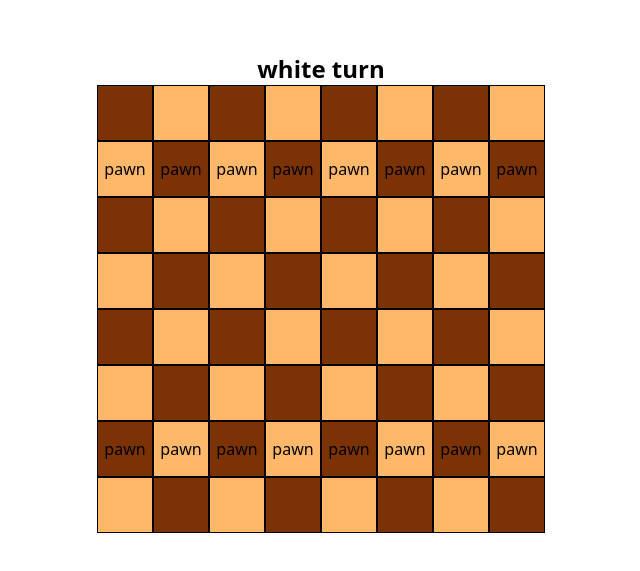
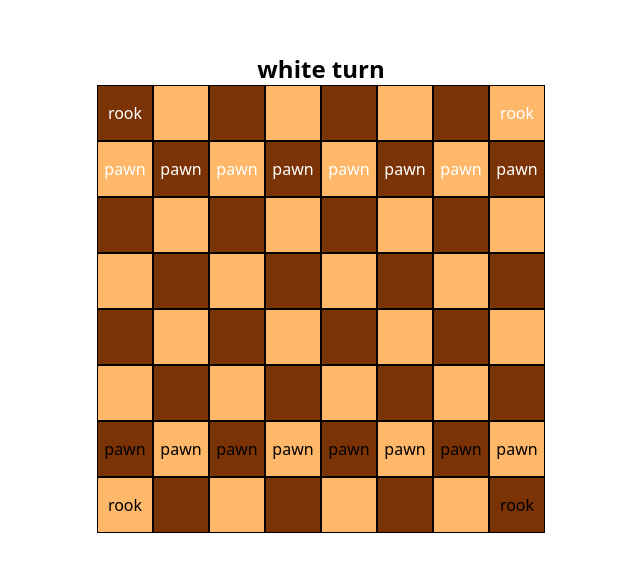
Before and after one commit to yuriserka/chess, a React (Vite) app: page / in a window 1280 px wide. Shown: the part 107-678 px from the top of the page, without its empty margins (319-959 px from the left). Built offline with nearby package versions, Linux system fonts and the light colour scheme.

Commit message:
feat: minor refactor + rook + game instance singleton

```diff
--- a/src/App.tsx
+++ b/src/App.tsx
@@ -1,89 +1,42 @@
-import { useState } from "react"
-import { Board } from "./Game/Board"
-import type { Position } from "./Game/Pieces/Move"
-import type { Piece } from "./Game/Pieces/Piece"
-
-let board = new Board()
+import { useState } from "react";
+import PieceCell from "./Components/PieceCell";
+import { instance } from "./Game/Instance";
+import { Piece } from "./Game/Pieces/Piece";
 
 function App() {
-  const [selectedPiece, setSelectedPiece] = useState<Piece | null>(null)
-  const [turn, setTurn] = useState<"white" | "black">("white")
-
-  function movePiece(cell: Position) {
-    if (selectedPiece) {
-      const move = selectedPiece.getMoves(board).find(move => move.to.x === cell.x && move.to.y === cell.y);
-      if (move) {
-        move.execute(board)
-        setSelectedPiece(null)
-        setTurn(turn === "white" ? "black" : "white")
-      }
-    }
-  }
+  const [selectedPiece, setSelectedPiece] = useState<Piece | null>(null);
 
   return (
     <div className="flex flex-col items-center justify-center h-screen w-screen">
-      <h1 className="text-2xl font-bold">{turn} turn</h1>
-      {
+      <h1 className="text-2xl font-bold">{instance.turn} turn</h1>
+      {instance.board.pieces.map((row, i) => {
+        return (
+          <div key={i} className={`flex flex-row items-center justify-center`}>
+            {row.map((piece, j) => {
+              const bgColor =
+                (i + j) % 2 === 0 ? "bg-amber-900" : "bg-orange-300";
+              const currentPosition = { x: i, y: j };
+              const isSelected =
+                selectedPiece?.position.x === currentPosition.x &&
+                selectedPiece?.position.y === currentPosition.y;
 
-        board.pieces.map((row, i) => {
-          return <div key={i} className={`flex flex-row items-center justify-center`}>
-            {
-              row.map(
-                (cell, j) => {
-                  const bgColor = (i + j) % 2 === 0 ? "bg-amber-900" : "bg-orange-300";
-                  if (selectedPiece) {
-                    const isMove = selectedPiece.getMoves(board).some(move => move.to.x === i && move.to.y === j);
-                    if (isMove) {
-                      const possibleMoveClasses = "border-green-500 border-3 cursor-pointer";
-                      return (
-                        <button
-                          id={`${i}-${j}`}
-                          key={`${i}-${j}`}
-                          className={`w-14 h-14 border border-black text-${cell?.color} ${bgColor} ${possibleMoveClasses}`}
-                          onClick={() => movePiece({ x: i, y: j })}
-                        >
-                          {cell?.type}
-                        </button>
-                      )
-                    }
-                  }
-                  if (cell === null) {
-                    return <div id={`${i}-${j}`} key={`${i}-${j}`} className={`w-14 h-14 border border-black ${bgColor}`} />
-                  }
-                  const isSelected = selectedPiece?.position.x === i && selectedPiece?.position.y === j;
-                  const selectedClasses = (isSelected ? ["border-green-500", "border-3"] : []).join(" ");
-                  const hoverBgColor = cell.color === "black" ? "hover:bg-amber-700" : "hover:bg-orange-400";
-                  const isTurn = cell.color === turn;
-                  const turnClasses = isTurn ? "cursor-pointer" : "";
-
-                  return (
-                    <button
-                      disabled={!isTurn}
-                      id={`${i}-${j}`}
-                      key={`${i}-${j}`}
-                      className={
-                        `w-14 h-14 border border-black text-${cell.color} ${bgColor} ${hoverBgColor} ${selectedClasses} ${turnClasses}`
-                      }
-                      onClick={() => {
-                        const piece = board.getPiece({ x: i, y: j });
-                        if (selectedPiece === piece) {
-                          setSelectedPiece(null)
-                        } else {
-                          setSelectedPiece(piece)
-                        }
-                      }}
-                    >
-                      {cell.type}
-                    </button>
-                  )
-                }
-              )
-            }
+              return (
+                <PieceCell
+                  key={`${i}-${j}`}
+                  piece={piece}
+                  backgroundColor={bgColor}
+                  currentPosition={currentPosition}
+                  isSelected={isSelected}
+                  currentSelectedPiece={selectedPiece}
+                  setSelectedPiece={setSelectedPiece}
+                />
+              );
+            })}
           </div>
-        })
-      }
+        );
+      })}
     </div>
-  )
+  );
 }
 
-export default App
+export default App;
--- /dev/null
+++ b/src/Components/PieceCell.tsx
@@ -0,0 +1,85 @@
+import { instance } from "../Game/Instance";
+import type { Position } from "../Game/Pieces/Move";
+import { Piece } from "../Game/Pieces/Piece";
+
+type Props = {
+  piece: Piece | null;
+  backgroundColor: string;
+  currentPosition: Position;
+  isSelected: boolean;
+  currentSelectedPiece: Piece | null;
+  setSelectedPiece: (piece: Piece | null) => void;
+};
+
+function PieceCell({
+  piece,
+  backgroundColor,
+  currentPosition,
+  isSelected,
+  currentSelectedPiece,
+  setSelectedPiece,
+}: Props) {
+  function movePiece(position: Position) {
+    if (currentSelectedPiece) {
+      instance.movePiece(currentSelectedPiece, position, () => {
+        setSelectedPiece(null);
+      });
+    }
+  }
+
+  const pieceColor = piece?.color === "white" ? "text-white" : "text-black";
+
+  if (currentSelectedPiece) {
+    const isMove = currentSelectedPiece
+      .getMoves(instance.board)
+      .some(
+        (move) =>
+          move.to.x === currentPosition.x && move.to.y === currentPosition.y
+      );
+    if (isMove) {
+      const possibleMoveClasses = "border-green-500 border-3 cursor-pointer";
+
+      return (
+        <button
+          className={`w-14 h-14 border border-black ${pieceColor} ${backgroundColor} ${possibleMoveClasses}`}
+          onClick={() => movePiece(currentPosition)}
+        >
+          {piece?.type}
+        </button>
+      );
+    }
+  }
+
+  if (!piece) {
+    return (
+      <div className={`w-14 h-14 border border-black ${backgroundColor}`} />
+    );
+  }
+
+  const selectedClasses = (
+    isSelected ? ["border-green-500", "border-3"] : []
+  ).join(" ");
+  const hoverBgColor =
+    piece.color === "black" ? "hover:bg-amber-700" : "hover:bg-orange-400";
+  const isTurn = piece.color === instance.turn;
+  const turnClasses = isTurn ? "cursor-pointer" : "";
+
+  return (
+    <button
+      disabled={!isTurn}
+      className={`w-14 h-14 border border-black ${pieceColor} ${backgroundColor} ${hoverBgColor} ${selectedClasses} ${turnClasses}`}
+      onClick={() => {
+        const piece = instance.board.getPiece(currentPosition);
+        if (currentSelectedPiece === piece) {
+          setSelectedPiece(null);
+        } else {
+          setSelectedPiece(piece);
+        }
+      }}
+    >
+      {piece.type}
+    </button>
+  );
+}
+
+export default PieceCell;
--- a/src/Game/Board.ts
+++ b/src/Game/Board.ts
@@ -1,12 +1,23 @@
 import type { Position } from "./Pieces/Move";
 import { Pawn } from "./Pieces/Pawn";
 import type { Piece } from "./Pieces/Piece";
+import { Rook } from "./Pieces/Rook";
 
 export class Board {
   pieces: (Piece | null)[][];
 
   constructor() {
-    this.pieces = this.getInitialBoard();
+    this.pieces = [
+      [null, null, null, null, null, null, null, null],
+      [null, null, null, null, null, null, null, null],
+      [null, null, null, null, null, null, null, null],
+      [null, null, null, null, null, null, null, null],
+      [null, null, null, null, null, null, null, null],
+      [null, null, null, null, null, null, null, null],
+      [null, null, null, null, null, null, null, null],
+      [null, null, null, null, null, null, null, null],
+    ];
+    this.fillBoard();
   }
 
   getPiece(position: Position): Piece | null {
@@ -25,25 +36,19 @@ export class Board {
     this.pieces[position.x][position.y] = null;
   }
 
+  isValidPosition(position: Position) {
+    return (
+      position.x >= 0 && position.x < 8 && position.y >= 0 && position.y < 8
+    );
+  }
+
   private validatePosition(position: Position) {
-    if (position.x < 0 || position.x >= 8 || position.y < 0 || position.y >= 8) {
+    if (!this.isValidPosition(position)) {
       throw new Error("Invalid position");
     }
   }
 
-  private getInitialBoard() {
-    const clearBoard = [
-      [null, null, null, null, null, null, null, null],
-      [null, null, null, null, null, null, null, null],
-      [null, null, null, null, null, null, null, null],
-      [null, null, null, null, null, null, null, null],
-      [null, null, null, null, null, null, null, null],
-      [null, null, null, null, null, null, null, null],
-      [null, null, null, null, null, null, null, null],
-      [null, null, null, null, null, null, null, null],
-    ];
-    this.pieces = clearBoard;
-
+  private fillBoard() {
     for (let i = 0; i < 8; i++) {
       const whitePawn = new Pawn("white", { x: 1, y: i });
       const blackPawn = new Pawn("black", { x: 6, y: i });
@@ -52,6 +57,18 @@ export class Board {
       this.setPiece(blackPawn.position, blackPawn);
     }
 
-    return clearBoard;
+    for (let i = 0, j = 7; ; ) {
+      [
+        new Rook("white", { x: 0, y: i }),
+        new Rook("white", { x: 0, y: j }),
+        new Rook("black", { x: 7, y: i }),
+        new Rook("black", { x: 7, y: j }),
+      ].forEach((rook) => {
+        this.setPiece(rook.position, rook);
+      });
+      i++, j--;
+
+      break;
+    }
   }
 }
--- /dev/null
+++ b/src/Game/Instance.ts
@@ -0,0 +1,53 @@
+import { Board } from "./Board";
+import type { Move, Position } from "./Pieces/Move";
+import type { Piece } from "./Pieces/Piece";
+
+type EnhancedMove = {
+  capturedPiece: Piece | null;
+  piece: Piece;
+  move: Move;
+};
+
+export class Instance {
+  board: Board;
+  turn: "white" | "black";
+  gameLog: EnhancedMove[] = [];
+  score: { white: Piece[]; black: Piece[] } = { white: [], black: [] };
+
+  constructor() {
+    this.board = new Board();
+    this.turn = "white";
+  }
+
+  movePiece(piece: Piece, to: Position, afterMove: () => void) {
+    const move = piece
+      .getMoves(this.board)
+      .find((move) => move.to.x === to.x && move.to.y === to.y);
+
+    if (move) {
+      const capturedPiece = move.execute(this.board);
+      if (capturedPiece) {
+        if (capturedPiece.color === "white") {
+          this.score.black.push(capturedPiece);
+        } else {
+          this.score.white.push(capturedPiece);
+        }
+      }
+      afterMove();
+      this.turn = this.turn === "white" ? "black" : "white";
+      this.gameLog.push({
+        move,
+        capturedPiece,
+        piece,
+      });
+    }
+
+    console.log({
+      nextTurn: this.turn,
+      score: this.score,
+      gameLog: this.gameLog,
+    });
+  }
+}
+
+export const instance = new Instance();
--- a/src/Game/Pieces/Pawn.ts
+++ b/src/Game/Pieces/Pawn.ts
@@ -1,7 +1,6 @@
 import { Board } from "../Board";
 import { Move, type Position } from "./Move";
 import { Piece, type PieceColor } from "./Piece";
-
 
 export class Pawn extends Piece {
   constructor(color: PieceColor, position: Position) {
@@ -13,17 +12,22 @@ export class Pawn extends Piece {
       this.getForwardMove(board),
       this.getDoubleForwardMove(board),
       ...this.getCaptureMove(board),
-    ].filter(move => move !== null);
+    ].filter((move) => move !== null);
   }
 
   private getDirection(): number {
     return this.color === "white" ? 1 : -1;
   }
 
-  private canMoveForward(board: Board, direction: number): { canMove: boolean, newPosition: Position } {
+  private canMoveForward(board: Board, direction: number) {
     const forward = this.position.x + direction;
     const newPosition = { x: forward, y: this.position.y };
-    return { canMove: board.getPiece(newPosition) === null, newPosition };
+    return {
+      canMove:
+        board.isValidPosition(newPosition) &&
+        board.getPiece(newPosition) === null,
+      newPosition: newPosition,
+    };
   }
 
   private getForwardMove(board: Board): Move | null {
@@ -45,7 +49,10 @@ export class Pawn extends Piece {
 
     if (isWhiteInitial || isBlackInitial) {
       const direction = this.getDirection();
-      const { canMove, newPosition } = this.canMoveForward(board, 2 * direction);
+      const { canMove, newPosition } = this.canMoveForward(
+        board,
+        2 * direction
+      );
       if (canMove) {
         return new Move(this.position, newPosition);
       }
@@ -58,16 +65,22 @@ export class Pawn extends Piece {
     const newPositionRight = { x: forward, y: this.position.y - direction };
     const newPositionLeft = { x: forward, y: this.position.y + direction };
     return {
-      canMoveRight: board.getPiece(newPositionRight) !== null,
+      canMoveRight:
+        board.isValidPosition(newPositionRight) &&
+        board.getPiece(newPositionRight) !== null,
       newPositionRight: newPositionRight,
-      canMoveLeft: board.getPiece(newPositionLeft) !== null,
-      newPositionLeft: newPositionLeft
+      canMoveLeft:
+        board.isValidPosition(newPositionLeft) &&
+        board.getPiece(newPositionLeft) !== null,
+      newPositionLeft: newPositionLeft,
     };
   }
 
   private getCaptureMove(board: Board): Move[] {
     const direction = this.getDirection();
-    const { canMoveRight, newPositionRight, canMoveLeft, newPositionLeft } = this.canMoveDiagonally(board, direction);
+    const { canMoveRight, newPositionRight, canMoveLeft, newPositionLeft } =
+      this.canMoveDiagonally(board, direction);
+
     let moves: Move[] = [];
     if (canMoveRight) {
       moves.push(new Move(this.position, newPositionRight));
--- /dev/null
+++ b/src/Game/Pieces/Rook.ts
@@ -0,0 +1,42 @@
+import type { Board } from "../Board";
+import { Move, type Position } from "./Move";
+import type { PieceColor } from "./Piece";
+import { Piece } from "./Piece";
+
+export class Rook extends Piece {
+  constructor(color: PieceColor, position: Position) {
+    super(color, "rook", position);
+  }
+
+  getMoves(board: Board): Move[] {
+    const directions = [
+      { x: 1, y: 0 }, // down
+      { x: -1, y: 0 }, // up
+      { x: 0, y: 1 }, // right
+      { x: 0, y: -1 }, // left
+    ];
+    const moves: Move[] = [];
+    for (const direction of directions) {
+      let newPosition = {
+        x: this.position.x + direction.x,
+        y: this.position.y + direction.y,
+      };
+      while (board.isValidPosition(newPosition)) {
+        const piece = board.getPiece(newPosition);
+        if (piece === null) {
+          moves.push(new Move(this.position, newPosition));
+        } else {
+          if (piece.color !== this.color) {
+            moves.push(new Move(this.position, newPosition));
+          }
+          break;
+        }
+        newPosition = {
+          x: newPosition.x + direction.x,
+          y: newPosition.y + direction.y,
+        };
+      }
+    }
+    return moves;
+  }
+}
```
Also changed, not shown: src/Game/Pieces/Move.ts (+3 -12 lines), src/Game/Pieces/Piece.ts (indentation only).
